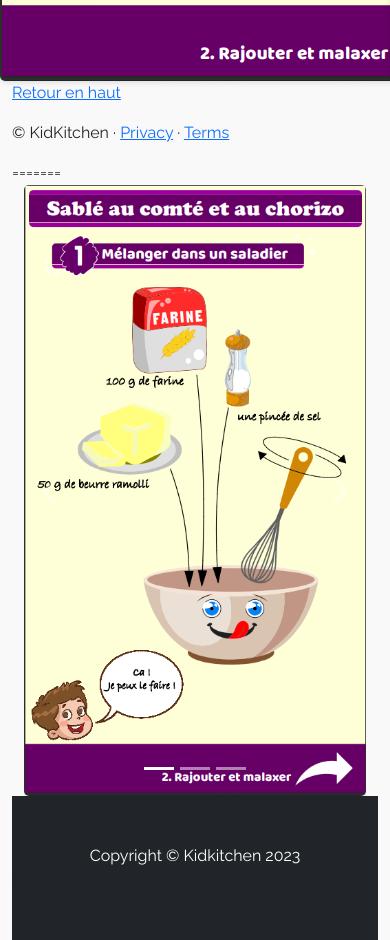
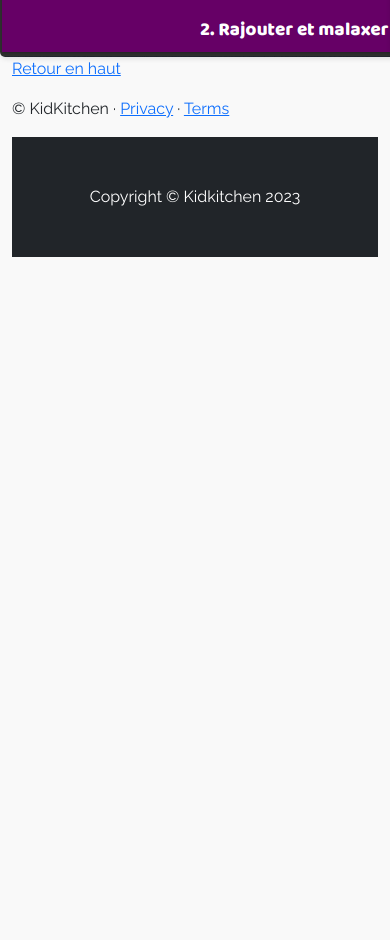
Before and after one commit to Babaa65/Babaa65.github.io, a plain HTML site: page slide_recette.html in a window 390 px wide. Shown: the part 887-1827 px from the top of the page. After the commit the page ends 1144 px from the top, so only its background shows below. Drawn offline with nearby package versions, Linux system fonts and the light colour scheme.

Commit message:
WIP caroussel - ok for pc overlapping problem on smatphone

```diff
--- a/slide_recette.html
+++ b/slide_recette.html
@@ -50,7 +50,6 @@
       </nav>
     </header>
 
-<<<<<<< Updated upstream
     <!--Display the receipe with a caroussel-->
     <!-- slider container -->
     <div class="slider" >
@@ -93,69 +92,6 @@
         &copy; KidKitchen &middot; <a href="#">Privacy</a> &middot;
         <a href="#">Terms</a>
       </p>
-=======
-    <div class="container">
-      <div
-        id="carouselExampleCaptions"
-        class="carousel slide"
-        data-bs-ride="false"
-      >
-        <div class="carousel-indicators">
-          <button
-            type="button"
-            data-bs-target="#carouselExampleCaptions"
-            data-bs-slide-to="0"
-            class="active"
-            aria-current="true"
-            aria-label="Slide 1"
-          ></button>
-          <button
-            type="button"
-            data-bs-target="#carouselExampleCaptions"
-            data-bs-slide-to="1"
-            aria-label="Slide 2"
-          ></button>
-          <button
-            type="button"
-            data-bs-target="#carouselExampleCaptions"
-            data-bs-slide-to="2"
-            aria-label="Slide 3"
-          ></button>
-        </div>
-        <div class="carousel-inner">
-          <div class="carousel-item active">
-            <img src="images/page2.PNG" class="d-block w-100" alt="..." />
-            <div class="carousel-caption d-none d-md-block"></div>
-          </div>
-          <div class="carousel-item">
-            <img src="images/page3.PNG" class="d-block w-100" alt="..." />
-            <div class="carousel-caption d-none d-md-block"></div>
-          </div>
-          <div class="carousel-item">
-            <img src="images/page4.PNG" class="d-block w-100" alt="..." />
-            <div class="carousel-caption d-none d-md-block"></div>
-          </div>
-        </div>
-        <button
-          class="carousel-control-prev"
-          type="button"
-          data-bs-target="#carouselExampleCaptions"
-          data-bs-slide="prev"
-        >
-          <span class="carousel-control-prev-icon" aria-hidden="true"></span>
-          <span class="visually-hidden">Previous</span>
-        </button>
-        <button
-          class="carousel-control-next"
-          type="button"
-          data-bs-target="#carouselExampleCaptions"
-          data-bs-slide="next"
-        >
-          <span class="carousel-control-next-icon" aria-hidden="true"></span>
-          <span class="visually-hidden">Next</span>
-        </button>
-      </div>
-    </div>
 
     <footer class="py-5 bg-dark">
       <div class="container px-5">
@@ -163,7 +99,6 @@
           Copyright &copy; Kidkitchen 2023
         </p>
       </div>
->>>>>>> Stashed changes
     </footer>
     <script
       src="https://cdn.jsdelivr.net/npm/bootstrap@5.2.3/dist/js/bootstrap.bundle.min.js"
```
